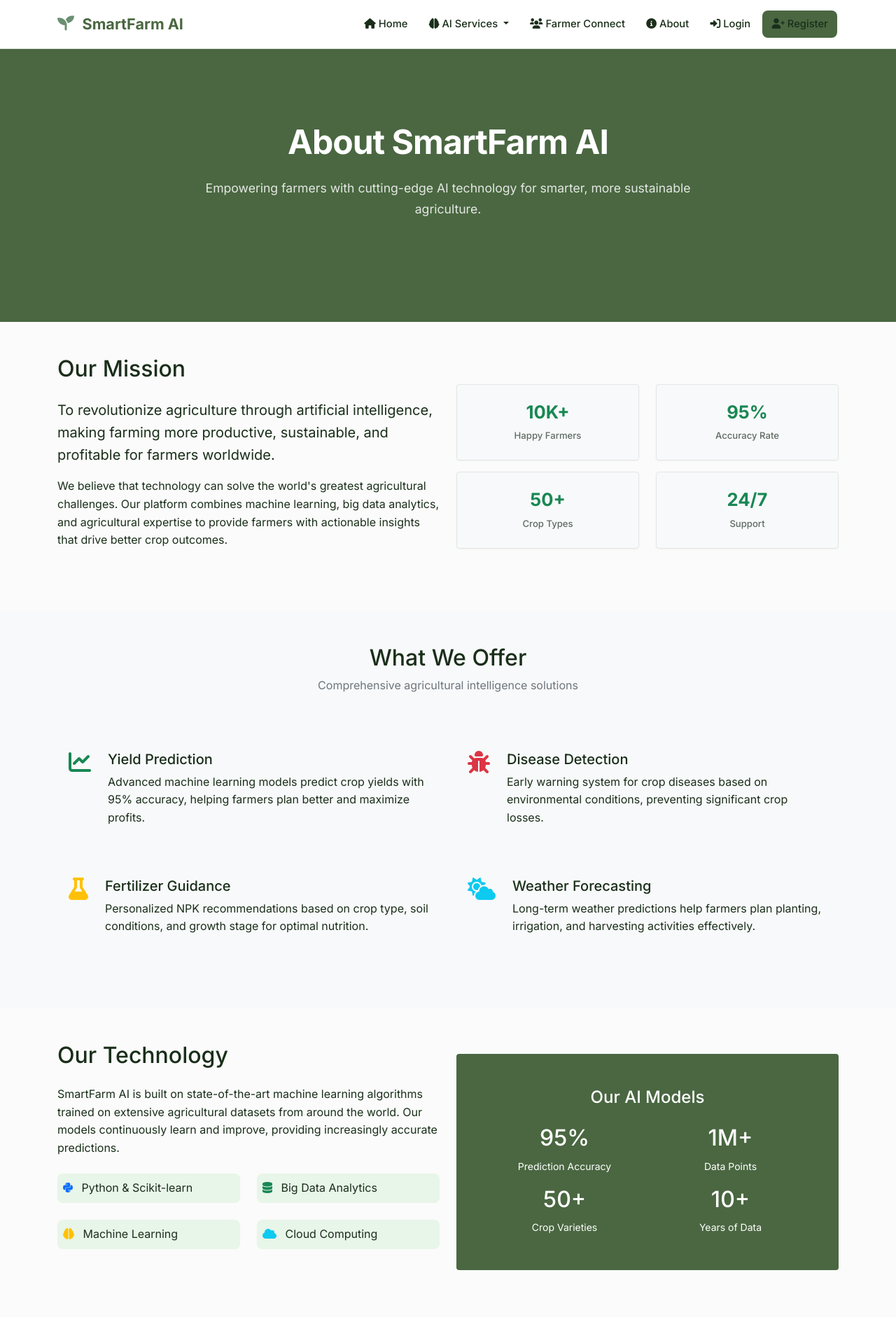
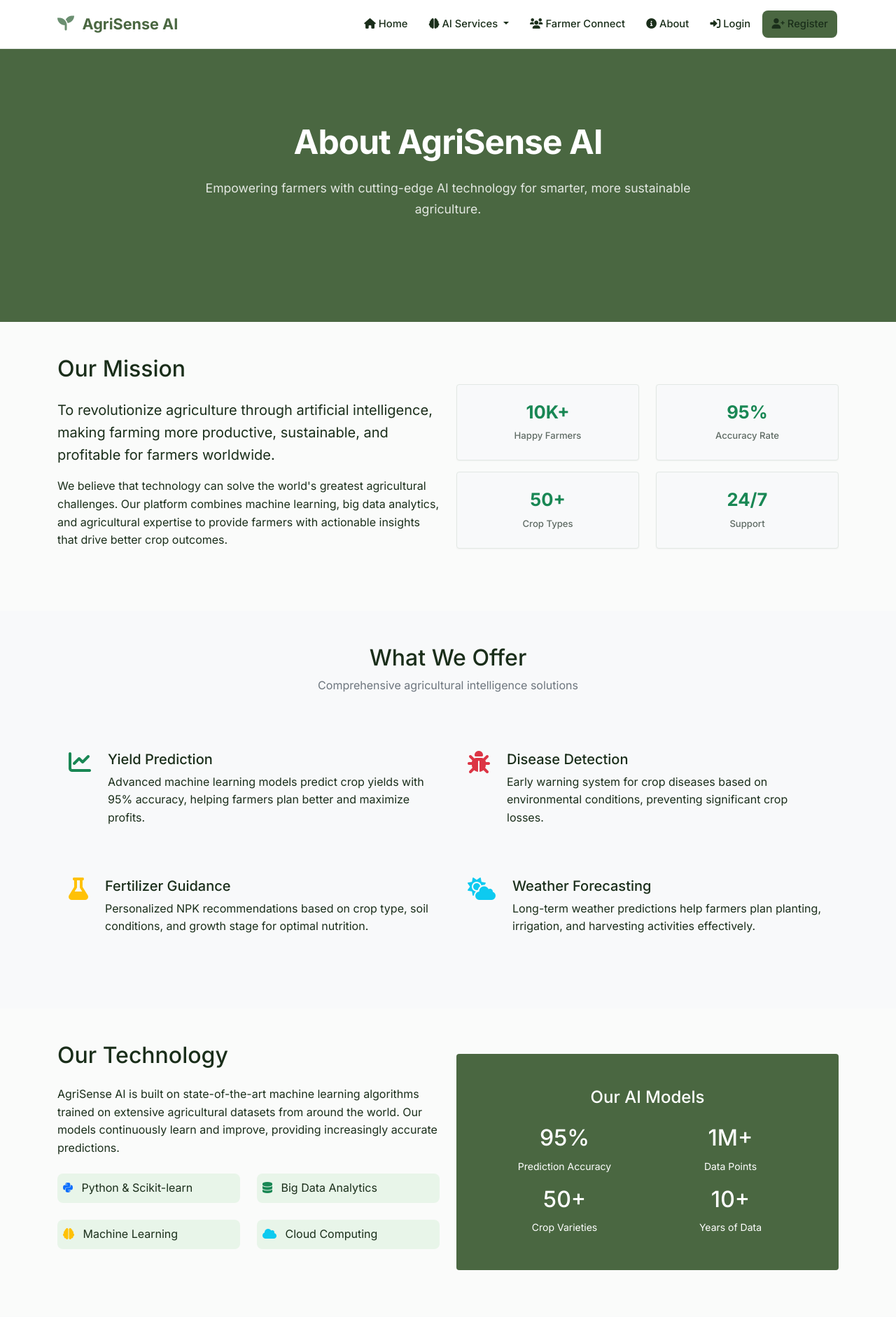
Before and after one commit to vinayak349/Agriculture-helping-ai, a Flask app: page /about in a window 1280 px wide. Shown: the top 1882 px of the page at 70% size. Run offline with Flask 3, Linux system fonts and the light colour scheme.

Commit message:
Rebrand project text to AgriSense AI

```diff
--- a/database.py
+++ b/database.py
@@ -68,11 +68,11 @@ def init_db():
 
     # Create default admin if not exists
     admin = cursor.execute('SELECT id FROM users WHERE email = ? OR username = ?',
-                           ('admin@smartfarmai.com', 'admin')).fetchone()
+                           ('admin@agrisenseai.com', 'admin')).fetchone()
     if not admin:
         cursor.execute(
             'INSERT INTO users (username, email, password_hash, role, full_name) VALUES (?, ?, ?, ?, ?)',
-            ('admin', 'admin@smartfarmai.com',
+            ('admin', 'admin@agrisenseai.com',
              generate_password_hash('admin123'), 'admin', 'Administrator')
         )
 
--- a/models/init.py
+++ b/models/init.py
@@ -1,5 +1,5 @@
 """
-SmartFarm AI Models Package
+AgriSense AI Models Package
 
 This package contains all the machine learning models and prediction logic
 for the agricultural prediction system.
@@ -8,7 +8,7 @@ for the agricultural prediction system.
 from .prediction_models import PredictionModels
 
 __version__ = "1.0.0"
-__author__ = "SmartFarm AI Team"
+__author__ = "AgriSense AI Team"
 
 # Model metadata
 MODEL_INFO = {
--- a/static/css/style.css
+++ b/static/css/style.css
@@ -1,4 +1,4 @@
-/* SmartFarm AI — Clean Minimal Design */
+/* AgriSense AI — Clean Minimal Design */
 :root {
     --primary: #4a6741;
     --primary-hover: #3d5636;
--- a/static/js/charts.js
+++ b/static/js/charts.js
@@ -1,4 +1,4 @@
-// Charts and Data Visualization for SmartFarm AI
+// Charts and Data Visualization for AgriSense AI
 class AgriCharts {
     constructor() {
         this.chartColors = {
--- a/static/js/main.js
+++ b/static/js/main.js
@@ -1,4 +1,4 @@
-// Main JavaScript for SmartFarm AI
+// Main JavaScript for AgriSense AI
 document.addEventListener('DOMContentLoaded', function() {
     // Smooth scrolling for anchor links
     document.querySelectorAll('a[href^="#"]').forEach(anchor => {
--- a/templates/about.html
+++ b/templates/about.html
@@ -1,6 +1,6 @@
 {% extends "base.html" %}
 
-{% block title %}About Us - SmartFarm AI{% endblock %}
+{% block title %}About Us - AgriSense AI{% endblock %}
 
 {% block content %}
 <!-- About Hero Section -->
@@ -8,7 +8,7 @@
     <div class="container">
         <div class="row align-items-center h-100">
             <div class="col-lg-8 mx-auto text-center">
-                <h1 class="hero-title">About SmartFarm AI</h1>
+                <h1 class="hero-title">About AgriSense AI</h1>
                 <p class="hero-description">
                     Empowering farmers with cutting-edge AI technology for smarter, more sustainable agriculture.
                 </p>
@@ -130,7 +130,7 @@
             <div class="col-lg-6 mb-4">
                 <h2 class="text-plant-primary mb-4">Our Technology</h2>
                 <p>
-                    SmartFarm AI is built on state-of-the-art machine learning algorithms trained on extensive
+                    AgriSense AI is built on state-of-the-art machine learning algorithms trained on extensive
                     agricultural datasets from around the world. Our models continuously learn and improve,
                     providing increasingly accurate predictions.
                 </p>
@@ -246,7 +246,7 @@
             <div class="col-lg-8 mx-auto text-center">
                 <h2 class="text-plant-primary mb-4">Ready to Transform Your Farming?</h2>
                 <p class="lead mb-4">
-                    Join thousands of farmers who are already using SmartFarm AI to make smarter farming decisions.
+                    Join thousands of farmers who are already using AgriSense AI to make smarter farming decisions.
                 </p>
                 <div class="cta-buttons">
                     <a href="{{ url_for('yield_prediction') }}" class="btn btn-success btn-lg me-3">
--- a/templates/admin_dashboard.html
+++ b/templates/admin_dashboard.html
@@ -1,13 +1,13 @@
 {% extends 'base.html' %}
 
-{% block title %}Admin Dashboard - SmartFarm AI{% endblock %}
+{% block title %}Admin Dashboard - AgriSense AI{% endblock %}
 
 {% block content %}
 <section class="dashboard-section">
     <div class="container">
         <div class="dashboard-header">
             <h2><i class="fas fa-tachometer-alt"></i> Admin Dashboard</h2>
-            <p>Manage your SmartFarm AI platform</p>
+            <p>Manage your AgriSense AI platform</p>
         </div>
 
         {% with messages = get_flashed_messages(with_categories=true) %}
--- a/templates/base.html
+++ b/templates/base.html
@@ -3,7 +3,7 @@
 <head>
     <meta charset="UTF-8">
     <meta name="viewport" content="width=device-width, initial-scale=1.0">
-    <title>{% block title %}SmartFarm AI - Smart Farming Solutions{% endblock %}</title>
+    <title>{% block title %}AgriSense AI - Smart Farming Solutions{% endblock %}</title>
 
     <!-- Bootstrap CSS -->
     <link href="https://cdn.jsdelivr.net/npm/bootstrap@5.1.3/dist/css/bootstrap.min.css" rel="stylesheet">
@@ -22,7 +22,7 @@
         <div class="container">
             <a class="navbar-brand" href="{{ url_for('index') }}">
                 <i class="fas fa-seedling"></i>
-                <span class="brand-text">SmartFarm AI</span>
+                <span class="brand-text">AgriSense AI</span>
             </a>
 
             <button class="navbar-toggler" type="button" data-bs-toggle="collapse" data-bs-target="#navbarNav">
@@ -125,7 +125,7 @@
             <div class="row">
                 <div class="col-lg-4 mb-4">
                     <h5 class="footer-title">
-                        <i class="fas fa-seedling"></i> SmartFarm AI
+                        <i class="fas fa-seedling"></i> AgriSense AI
                     </h5>
                     <p class="footer-text">
                         Empowering farmers with AI-driven agricultural insights for sustainable and productive farming.
@@ -165,7 +165,7 @@
                     <div class="contact-info">
                         <p><i class="fas fa-map-marker-alt"></i> 123 Agriculture St, Farm City</p>
                         <p><i class="fas fa-phone"></i> +91 98765 43210</p>
-                        <p><i class="fas fa-envelope"></i> info@smartfarmai.com</p>
+                        <p><i class="fas fa-envelope"></i> info@agrisenseai.com</p>
                     </div>
                 </div>
             </div>
@@ -175,7 +175,7 @@
             <div class="row align-items-center">
                 <div class="col-md-6">
                     <p class="copyright-text">
-                        &copy; 2025 SmartFarm AI. All rights reserved.
+                        &copy; 2025 AgriSense AI. All rights reserved.
                     </p>
                 </div>
                 <div class="col-md-6 text-md-end">
--- a/templates/crop_classification.html
+++ b/templates/crop_classification.html
@@ -1,6 +1,6 @@
 {% extends "base.html" %}
 
-{% block title %}Crop Classification - SmartFarm AI{% endblock %}
+{% block title %}Crop Classification - AgriSense AI{% endblock %}
 
 {% block content %}
 <section class="prediction-container">
--- a/templates/crop_recommendation.html
+++ b/templates/crop_recommendation.html
@@ -1,6 +1,6 @@
 {% extends "base.html" %}
 
-{% block title %}Crop Recommendation - SmartFarm AI{% endblock %}
+{% block title %}Crop Recommendation - AgriSense AI{% endblock %}
 
 {% block content %}
 <section class="prediction-container">
--- a/templates/disease_prediction.html
+++ b/templates/disease_prediction.html
@@ -1,6 +1,6 @@
 {% extends "base.html" %}
 
-{% block title %}Disease Prediction - SmartFarm AI{% endblock %}
+{% block title %}Disease Prediction - AgriSense AI{% endblock %}
 
 {% block content %}
 <section class="prediction-container">
--- a/templates/farmer_dashboard.html
+++ b/templates/farmer_dashboard.html
@@ -1,6 +1,6 @@
 {% extends 'base.html' %}
 
-{% block title %}Farmer Dashboard - SmartFarm AI{% endblock %}
+{% block title %}Farmer Dashboard - AgriSense AI{% endblock %}
 
 {% block content %}
 <section class="dashboard-section">
--- a/templates/fertilizer_recommendation.html
+++ b/templates/fertilizer_recommendation.html
@@ -1,6 +1,6 @@
 {% extends "base.html" %}
 
-{% block title %}Fertilizer Recommendation - SmartFarm AI{% endblock %}
+{% block title %}Fertilizer Recommendation - AgriSense AI{% endblock %}
 
 {% block content %}
 <section class="prediction-container">
--- a/templates/login.html
+++ b/templates/login.html
@@ -1,6 +1,6 @@
 {% extends 'base.html' %}
 
-{% block title %}Login - SmartFarm AI{% endblock %}
+{% block title %}Login - AgriSense AI{% endblock %}
 
 {% block content %}
 <section class="auth-section">
@@ -11,7 +11,7 @@
                     <div class="auth-header">
                         <i class="fas fa-seedling auth-icon"></i>
                         <h2>Welcome Back</h2>
-                        <p>Login to your SmartFarm AI account</p>
+                        <p>Login to your AgriSense AI account</p>
                     </div>
 
                     {% with messages = get_flashed_messages(with_categories=true) %}
--- a/templates/plant_disease_detection.html
+++ b/templates/plant_disease_detection.html
@@ -1,6 +1,6 @@
 {% extends "base.html" %}
 
-{% block title %}Plant Disease Detection - SmartFarm AI{% endblock %}
+{% block title %}Plant Disease Detection - AgriSense AI{% endblock %}
 
 {% block content %}
 <section class="prediction-container">
--- a/templates/register.html
+++ b/templates/register.html
@@ -1,6 +1,6 @@
 {% extends 'base.html' %}
 
-{% block title %}Register - SmartFarm AI{% endblock %}
+{% block title %}Register - AgriSense AI{% endblock %}
 
 {% block content %}
 <section class="auth-section">
@@ -11,7 +11,7 @@
                     <div class="auth-header">
                         <i class="fas fa-user-plus auth-icon"></i>
                         <h2>Create Account</h2>
-                        <p>Join SmartFarm AI for smart farming solutions</p>
+                        <p>Join AgriSense AI for smart farming solutions</p>
                     </div>
 
                     {% with messages = get_flashed_messages(with_categories=true) %}
--- a/templates/user_dashboard.html
+++ b/templates/user_dashboard.html
@@ -1,6 +1,6 @@
 {% extends 'base.html' %}
 
-{% block title %}Dashboard - SmartFarm AI{% endblock %}
+{% block title %}Dashboard - AgriSense AI{% endblock %}
 
 {% block content %}
 <section class="dashboard-section">
--- a/templates/weather_prediction.html
+++ b/templates/weather_prediction.html
@@ -1,6 +1,6 @@
 {% extends "base.html" %}
 
-{% block title %}Weather Prediction - SmartFarm AI{% endblock %}
+{% block title %}Weather Prediction - AgriSense AI{% endblock %}
 
 {% block content %}
 <section class="prediction-container">
--- a/templates/yield_prediction.html
+++ b/templates/yield_prediction.html
@@ -1,6 +1,6 @@
 {% extends "base.html" %}
 
-{% block title %}Crop Yield Prediction - SmartFarm AI{% endblock %}
+{% block title %}Crop Yield Prediction - AgriSense AI{% endblock %}
 
 {% block content %}
 <section class="prediction-container">
```
Also changed, not shown: README.md.
